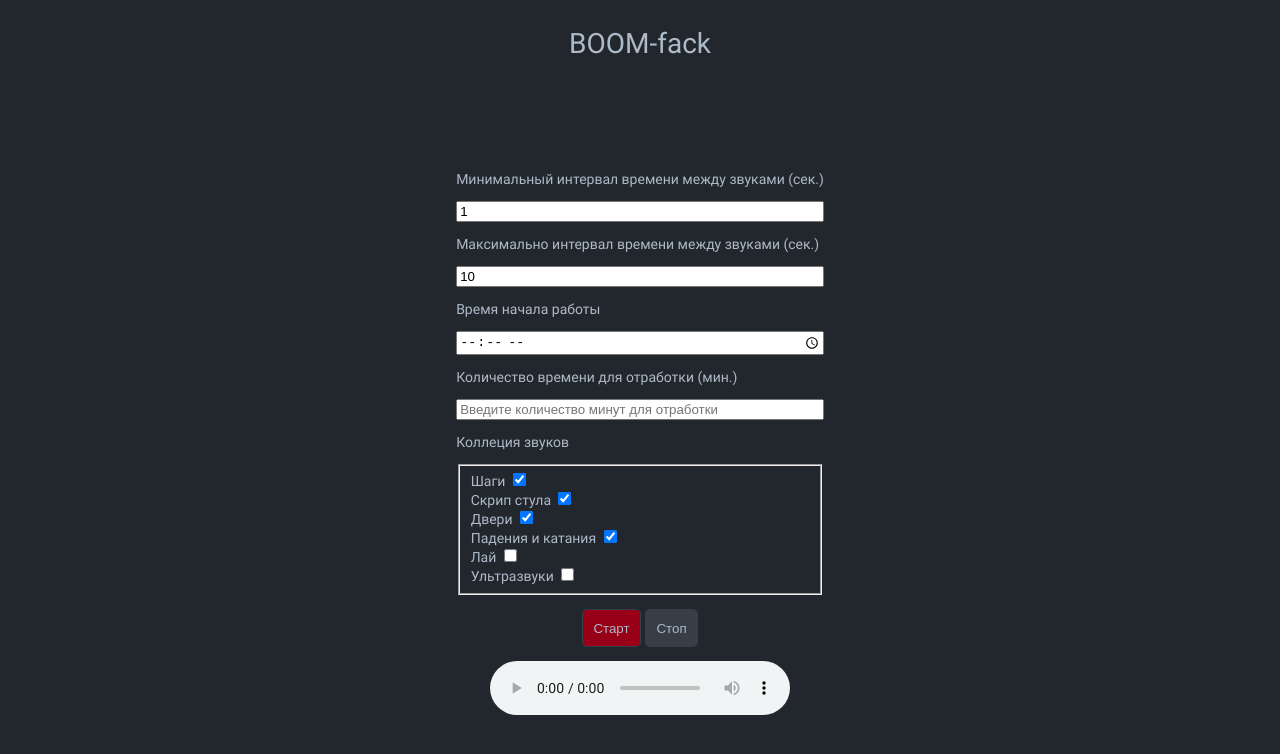
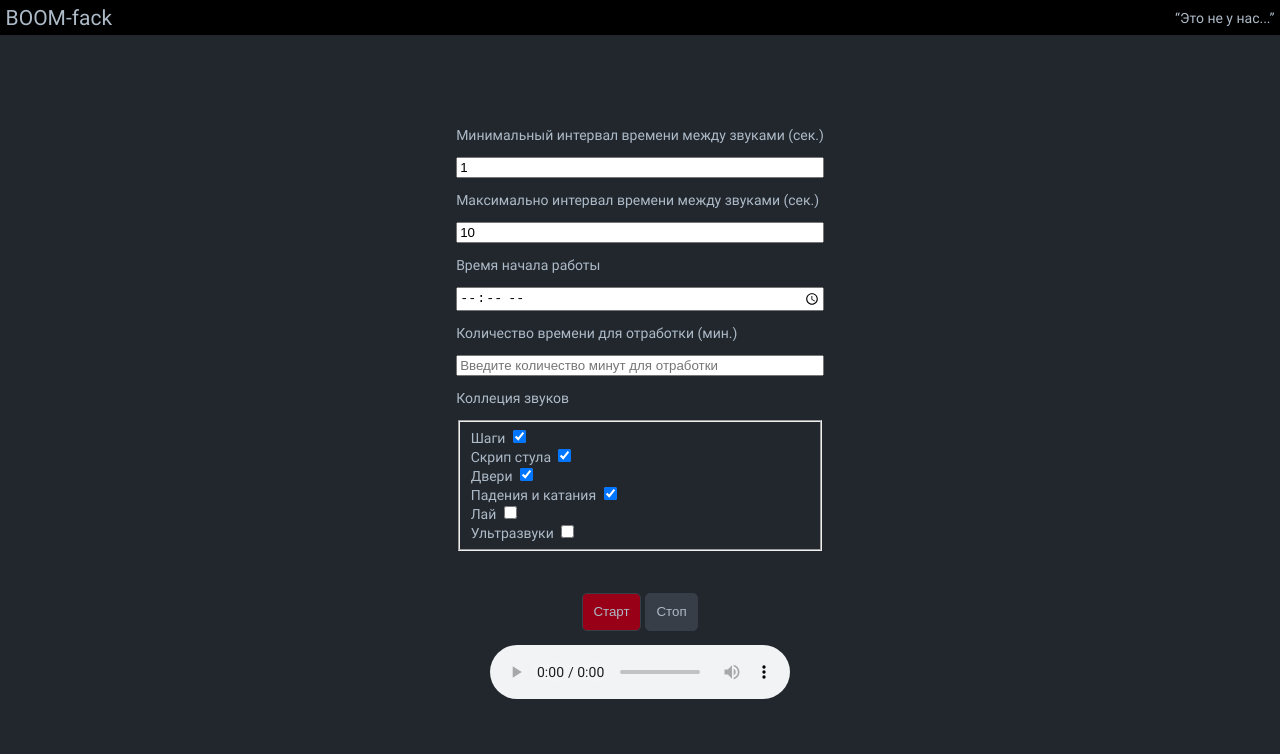
Before and after one commit to tampambro/boom-fack, a plain HTML site: page index.html in a window 1280 px wide. Both pictures are taken after a click on the button "Старт". Drawn offline with Linux system fonts and the light colour scheme.

Commit message:
Some bugs fixed. New sounds added.

```diff
--- a/index.html
+++ b/index.html
@@ -12,10 +12,13 @@
 </head>
 
 <body>
+	<header>
+		<h1>BOOM-fack</h1>
+
+		<q id="phrase_of_the_day"></q>
+	</header>
 
 	<main class="content">
-		<h1>BOOM-fack</h1>
-
 		<div id="timer">
 			<p>Следующий звук через <span id="time"></span> секунд!</p>
 		</div>
@@ -72,6 +75,7 @@
 					<input type="checkbox" value="ULTRASOUND_FOR_DOGS" />
 				</label>
 			</fieldset>
+			<div id="sounds_combination_err" class="form-error">Выберите звуки</div>
 		</form>
 
 		<div class="main-controls">
--- a/js/sounds_sets/barking.js
+++ b/js/sounds_sets/barking.js
@@ -1,10 +1,22 @@
 const BARKING = [
-	{
-		name: "barking_1",
-		extension: "mp3"
-	},
+	// {
+	// 	name: "barking_1",
+	// 	extension: "mp3"
+	// },
 	{
 		name: "barking_2",
 		extension: "mp3"
 	},
+	{
+		name: "barking_3",
+		extension: "mp3"
+	},
+	{
+		name: "barking_4",
+		extension: "mp3"
+	},
+	{
+		name: "barking_5",
+		extension: "mp3"
+	},
 ];
--- a/js/sounds_sets/staps.js
+++ b/js/sounds_sets/staps.js
@@ -3,24 +3,56 @@ const STAPS = [
     name: "steps_1",
     extension: "mp3"
   },
-  {
-    name: "steps_2",
-    extension: "mp3"
-  },
-  {
-    name: "steps_3",
-    extension: "mp3"
-  },
-  {
-    name: "steps_4",
-    extension: "mp3"
-  },
-  {
-    name: "steps_5",
-    extension: "mp3"
-  },
+  // {
+  //   name: "steps_2",
+  //   extension: "mp3"
+  // },
+  // {
+  //   name: "steps_3",
+  //   extension: "mp3"
+  // },
+  // {
+  //   name: "steps_4",
+  //   extension: "mp3"
+  // },
+  // {
+  //   name: "steps_5",
+  //   extension: "mp3"
+  // },
   {
     name: "steps_6",
     extension: "mp3"
   },
-]
+  {
+    name: "steps_7",
+    extension: "mp3"
+  },
+  {
+    name: "steps_8",
+    extension: "mp3"
+  },
+  {
+    name: "steps_9",
+    extension: "mp3"
+  },
+  {
+    name: "steps_10",
+    extension: "mp3"
+  },
+  {
+    name: "steps_11",
+    extension: "mp3"
+  },
+  {
+    name: "steps_12",
+    extension: "mp3"
+  },
+  {
+    name: "steps_13",
+    extension: "mp3"
+  },
+  {
+    name: "steps_14",
+    extension: "mp3"
+  },
+];
--- a/js/sounds_sets/throw_and_ride.js
+++ b/js/sounds_sets/throw_and_ride.js
@@ -15,38 +15,38 @@ const THROW_AND_RIDE = [
 		name: "throw_and_ride_4",
     extension: "mp3"
 	},
-	{
-		name: "throw_and_ride_5",
-    extension: "mp3"
-	},
-	{
-		name: "throw_and_ride_6",
-    extension: "mp3"
-	},
+	// {
+	// 	name: "throw_and_ride_5",
+  //   extension: "mp3"
+	// },
+	// {
+	// 	name: "throw_and_ride_6",
+  //   extension: "mp3"
+	// },
 	{
 		name: "throw_and_ride_7",
     extension: "mp3"
 	},
-	{
-		name: "throw_and_ride_8",
-    extension: "mp3"
-	},
+	// {
+	// 	name: "throw_and_ride_8",
+  //   extension: "mp3"
+	// },
 	{
 		name: "throw_and_ride_9",
     extension: "mp3"
 	},
-	{
-		name: "throw_and_ride_10",
-    extension: "mp3"
-	},
+	// {
+	// 	name: "throw_and_ride_10",
+  //   extension: "mp3"
+	// },
 	{
 		name: "throw_and_ride_11",
     extension: "mp3"
 	},
-	{
-		name: "throw_and_ride_12",
-    extension: "mp3"
-	},
+	// {
+	// 	name: "throw_and_ride_12",
+  //   extension: "mp3"
+	// },
 	{
 		name: "throw_and_ride_13",
     extension: "mp3"
@@ -55,10 +55,10 @@ const THROW_AND_RIDE = [
 		name: "throw_and_ride_14",
     extension: "mp3"
 	},
-	{
-		name: "throw_and_ride_15",
-    extension: "mp3"
-	},
+	// {
+	// 	name: "throw_and_ride_15",
+  //   extension: "mp3"
+	// },
 	{
 		name: "throw_and_ride_16",
     extension: "mp3"
@@ -67,10 +67,10 @@ const THROW_AND_RIDE = [
 		name: "throw_and_ride_17",
     extension: "mp3"
 	},
-	{
-		name: "throw_and_ride_18",
-    extension: "mp3"
-	},
+	// {
+	// 	name: "throw_and_ride_18",
+  //   extension: "mp3"
+	// },
 	{
 		name: "throw_and_ride_19",
     extension: "mp3"
@@ -87,10 +87,10 @@ const THROW_AND_RIDE = [
 		name: "throw_and_ride_22",
     extension: "mp3"
 	},
-	{
-		name: "throw_and_ride_23",
-    extension: "mp3"
-	},
+	// {
+	// 	name: "throw_and_ride_23",
+  //   extension: "mp3"
+	// },
 	{
 		name: "throw_and_ride_24",
     extension: "mp3"
--- a/script.js
+++ b/script.js
@@ -1,14 +1,20 @@
 const soundsCollection = new Map();
 const timer = new Timer();
+
+const phrases = ['Это не у нас...', 'Погода хорошая - сходите, погуляйте.', 'Если что, вызывайте полицию.', 'Ой, а я не слышу...'];
 
 let timeoutIndex;
 let playingSound;
 let soundsSetNames = [];
 let soundsSet = [];
 
+document.querySelector('#phrase_of_the_day').textContent = phrases[getRandomInt(0, phrases.length - 1)];
+
 document.querySelector('#start_btn').addEventListener('click', e => {
+	soundsSetNames = [];
+
 	const soundsNamesElem = document.querySelector('#sounds_combination').querySelectorAll('input');
-	document.querySelector('#start_btn').setAttribute('disabled', true);
+
 	soundsNamesElem.forEach(elem => {
 		if (elem.checked) {
 			soundsSetNames.push(elem.value);
@@ -28,8 +34,17 @@ document.querySelector('#start_btn').addEventListener('click', e => {
 		timer.setTimer(null, timeInterval);
 	}
 
-	prepareSounds();
-	playRundomSound();
+	if (soundsSetNames.length) {
+		document.querySelector('#sounds_combination').classList.remove('fieldset-err');
+		document.querySelector('#sounds_combination_err').classList.remove('active');
+
+		prepareSounds();
+		playRundomSound();
+	} else {
+		document.querySelector('#sounds_combination').classList.add('fieldset-err');
+		document.querySelector('#sounds_combination_err').classList.add('active');
+		return;
+	}
 });
 
 document.querySelector('#stop_btn').addEventListener('click', e => {
@@ -46,6 +61,7 @@ document.querySelector('#stop_btn').addEventListener('click', e => {
 });
 
 function prepareSounds() {
+	soundsSet = [];
 	soundsSetNames.forEach(name => {
 		soundsSet = [...soundsSet, ...eval(name)];
 
@@ -67,6 +83,8 @@ function playRundomSound() {
 		alert('Нет звуков!');
 		return;
 	}
+
+	document.querySelector('#start_btn').setAttribute('disabled', true);
 
 	const number = getRandomInt(0, eval(soundsSet).length - 1);
 	const playerElem = document.querySelector('#player');
--- a/style.css
+++ b/style.css
@@ -28,6 +28,21 @@ body {
 	background: #22272e;
 	color: rgb(173, 186, 199);
 	font-family: "Roboto", "Arial", sans-serif;
+	margin: 0;
+}
+
+header {
+	background: black;
+	padding: .4em;
+	display: flex;
+	justify-content: space-between;
+	align-items: center;
+}
+
+header h1 {
+	font-size: 1.5em;
+	font-weight: bold;
+	margin: 0;
 }
 
 .settings-input {
@@ -41,10 +56,11 @@ body {
 #sounds_combination{
 	display: flex;
 	flex-direction: column;
+	margin-bottom: .8em;
 }
 
 .message-wrap {
-	min-height: 17px;
+	min-height: 1.2em;
 }
 
 .content {
@@ -82,3 +98,16 @@ body {
 	cursor: not-allowed;
 	background: #970017;
 }
+
+.form-error {
+	color: rgb(246, 69, 69);
+	visibility: hidden;
+}
+
+.fieldset-err {
+	border-color: rgb(246, 69, 69);
+}
+
+.form-error.active {
+	visibility: visible;
+}
```
Also changed, not shown: 9 other files.
